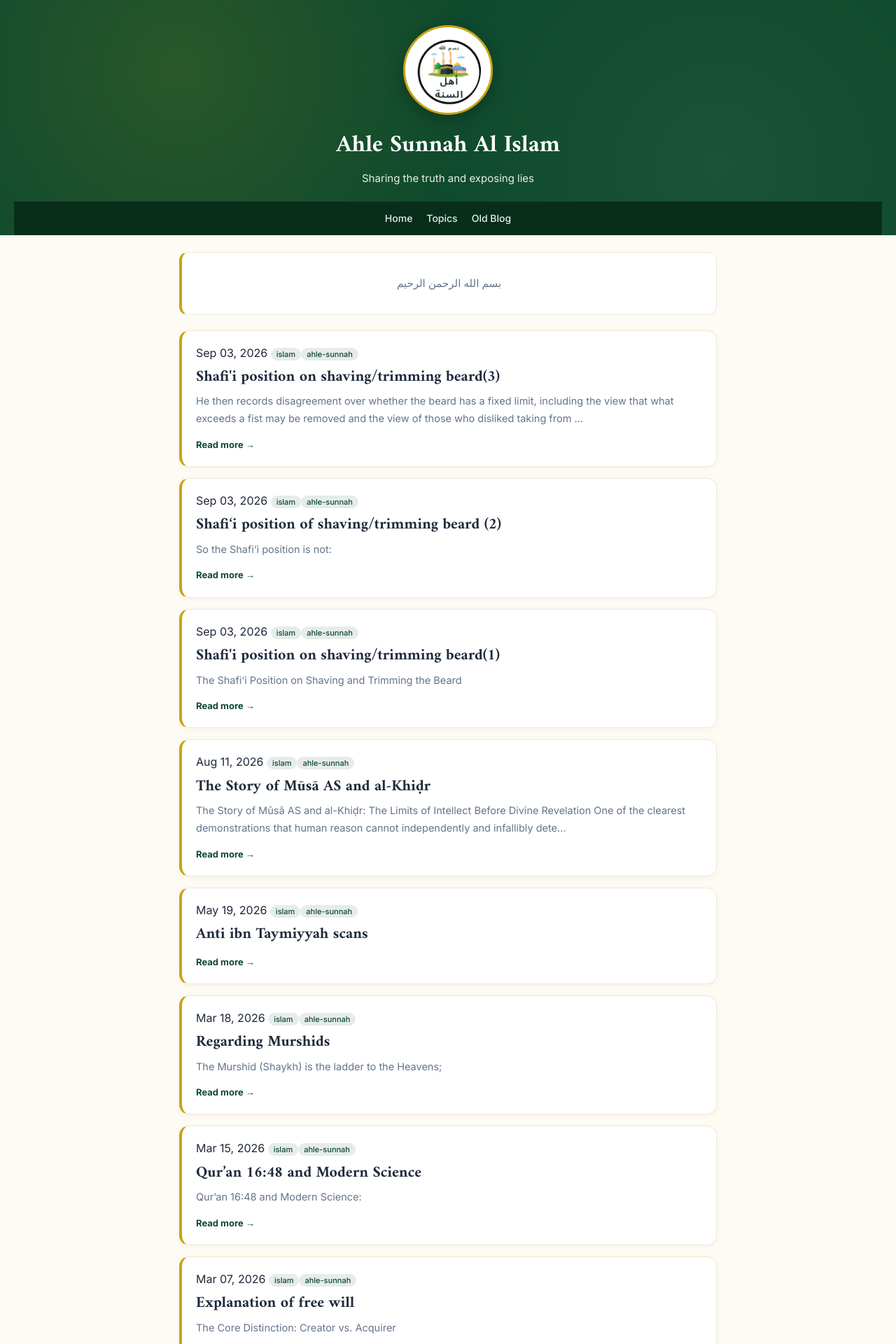
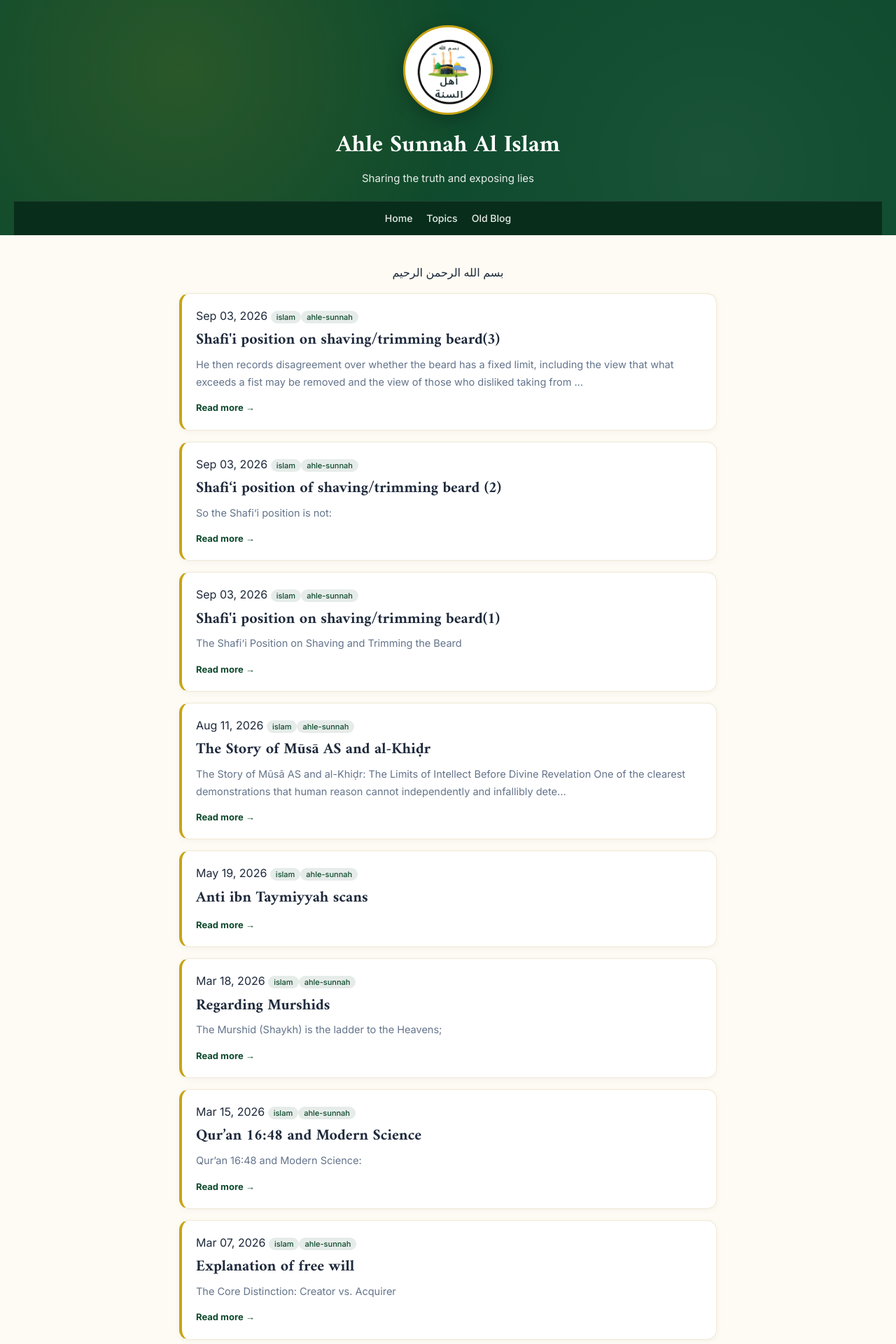
Before and after one commit to Fali17/ahlesunnah, a Jekyll site: the page built from index.html, in a window 1280 px wide. Shown: the top 1920 px of the page at 70% size. Built offline with Jekyll 4.4.1, drawn with Linux system fonts in a browser that asks for light colours.

Commit message:
Update index.html

```diff
--- a/index.html
+++ b/index.html
@@ -2,9 +2,9 @@
 layout: default
 title: Home
 ---
-<div class="hero">
+
   <p style="text-align:center;">بسم الله الرحمن الرحيم</p>
-</div>
+
 <div class="posts-grid">
 {% for post in site.posts %}
 <article class="post-card">
```
